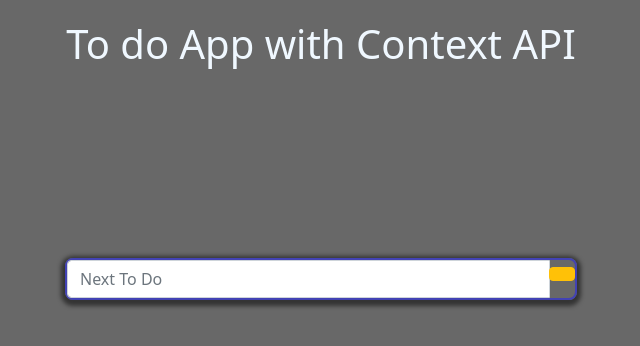
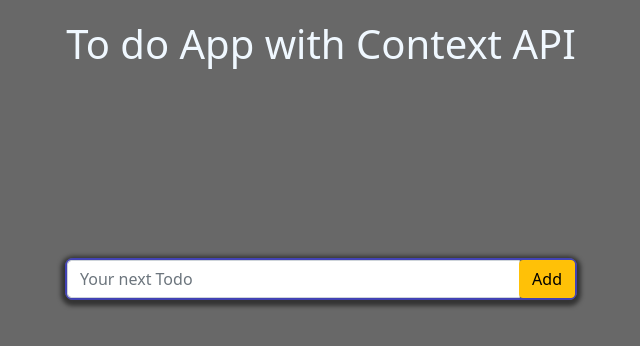
Before and after one commit to devrahul93/ToDoApp-WithContextApi, a React (Create React App) app: page / in a window 1280 px wide. Shown: the top 346 px of the page, without its empty margins (319-959 px from the left). Built offline with nearby package versions, Linux system fonts and the light colour scheme.

Commit message:
sending a dispatch

```diff
--- a/public/index.html
+++ b/public/index.html
@@ -10,34 +10,14 @@
       content="Web site created using create-react-app"
     />
     <link rel="apple-touch-icon" href="%PUBLIC_URL%/logo192.png" />
-    <!--
-      manifest.json provides metadata used when your web app is installed on a
-      user's mobile device or desktop. See https://developers.google.com/web/fundamentals/web-app-manifest/
-    -->
+
     <link rel="manifest" href="%PUBLIC_URL%/manifest.json" />
-    <!--
-      Notice the use of %PUBLIC_URL% in the tags above.
-      It will be replaced with the URL of the `public` folder during the build.
-      Only files inside the `public` folder can be referenced from the HTML.
 
-      Unlike "/favicon.ico" or "favicon.ico", "%PUBLIC_URL%/favicon.ico" will
-      work correctly both with client-side routing and a non-root public URL.
-      Learn how to configure a non-root public URL by running `npm run build`.
-    -->
-    <title>React App</title>
+    <title>To Do List with Context API</title>
   </head>
   <body>
     <noscript>You need to enable JavaScript to run this app.</noscript>
     <div id="root"></div>
-    <!--
-      This HTML file is a template.
-      If you open it directly in the browser, you will see an empty page.
 
-      You can add webfonts, meta tags, or analytics to this file.
-      The build step will place the bundled scripts into the <body> tag.
-
-      To begin the development, run `npm start` or `yarn start`.
-      To create a production bundle, use `npm run build` or `yarn build`.
-    -->
   </body>
 </html>
--- a/src/App.css
+++ b/src/App.css
@@ -15,6 +15,7 @@ h1 {
   margin-top: 20px;
   color: aliceblue;
 }
+
 form {
   position: fixed;
   bottom: 500px;
--- a/src/Components/ToDoForm.js
+++ b/src/Components/ToDoForm.js
@@ -1,39 +1,63 @@
-import {useState,useContext} from "react";
+import React, { useState, useContext } from "react";
 import {
   Form,
   FormGroup,
   Input,
+  Button,
   InputGroup,
-    Button,
-    InputGroupAddon
-} from "reactstrap"
+  InputGroupAddon,
+} from "reactstrap";
 import "bootstrap/dist/css/bootstrap.min.css";
-import '../App.css';
-import {v4} from "uuid"
-import {TodoContext} from "../context/TodoContext"
-import {ADD_TODO} from "../context/action.types"
+import "../App.css";
 
-const TodoForm = ()=>{
-    return(
-        <Form>
+import { v4 } from "uuid";
+import { TodoContext } from "../context/TodoContext";
+import { ADD_TODO } from "../context/action.types";
+
+const TodoForm = () => {
+    const [todoString,setTodoString] = useState("");
+    const {dispatch} = useContext(TodoContext);
+
+    //event handling
+    const handleSubmit = e => {
+        e.preventDefault();
+        if(todoString === ""){
+            return alert('enter a todo')
+        }
+        const todo = {
+            todoString,
+            id:v4()
+        }
+        dispatch({
+            type: ADD_TODO,
+            payload: todo
+        })
+        setTodoString("")
+    }
+  return (
+    <Form onSubmit={handleSubmit}>
       <FormGroup>
         <InputGroup>
           <Input
-                type='text'
-                name='todo'
-                id='todo'
-                placeholder='Next To Do'
-                //haven't added value and onchange
+            type="text"
+            name="todo"
+            id="todo"
+            placeholder="Your next Todo"
+            value={todoString}
+            onChange={e=>setTodoString(e.target.value)}
           />
-                <InputGroupAddon addonType='prepend'>
-                   <Button color='warning'></Button>
+          <InputGroupAddon addonType="prepend">
+            <Button
+              color="warning"
+              //TODO: onclick
+            >
+              Add
+            </Button>
           </InputGroupAddon>
-
         </InputGroup>
-
       </FormGroup>
     </Form>
-    )
-}
+  );
+};
 
-export default TodoForm
+export default TodoForm;
```
Also changed, not shown: src/App.js (+4 -3 lines). Lines whose indentation alone changed are shown as unchanged.
